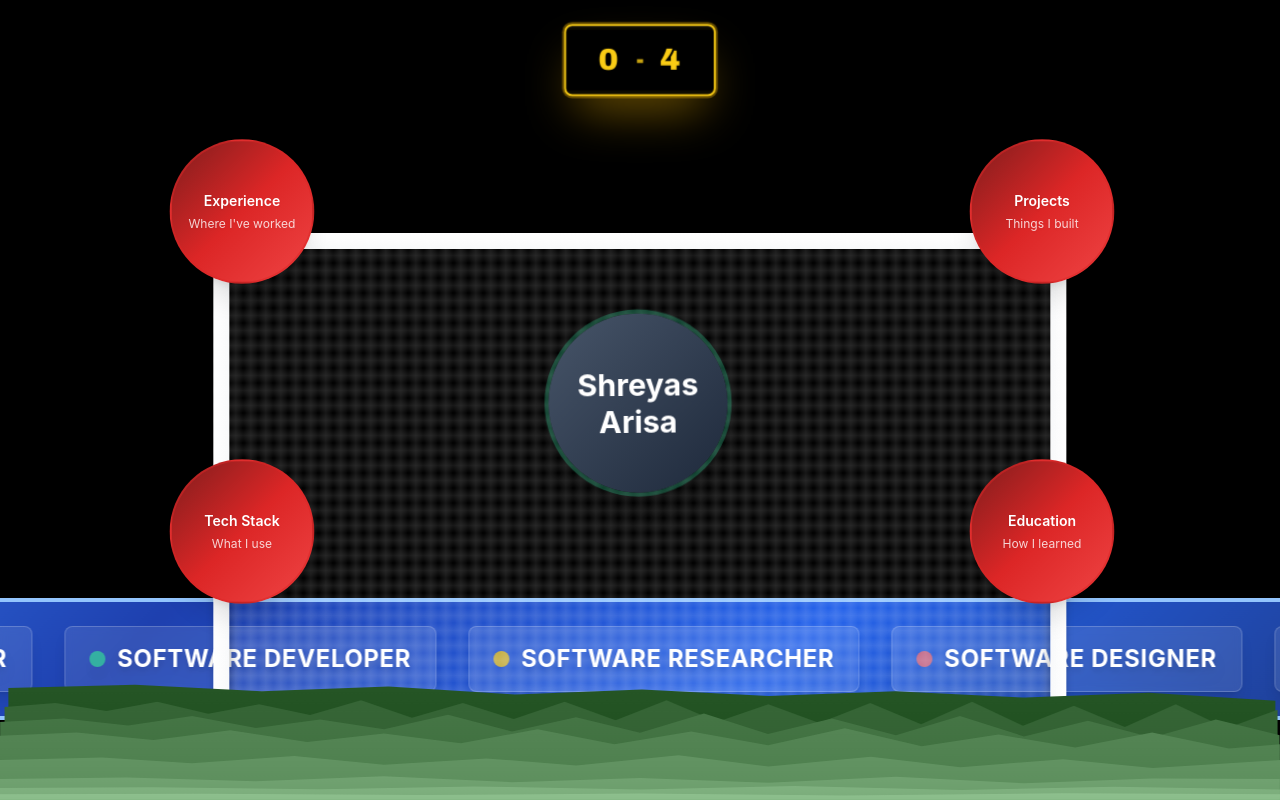
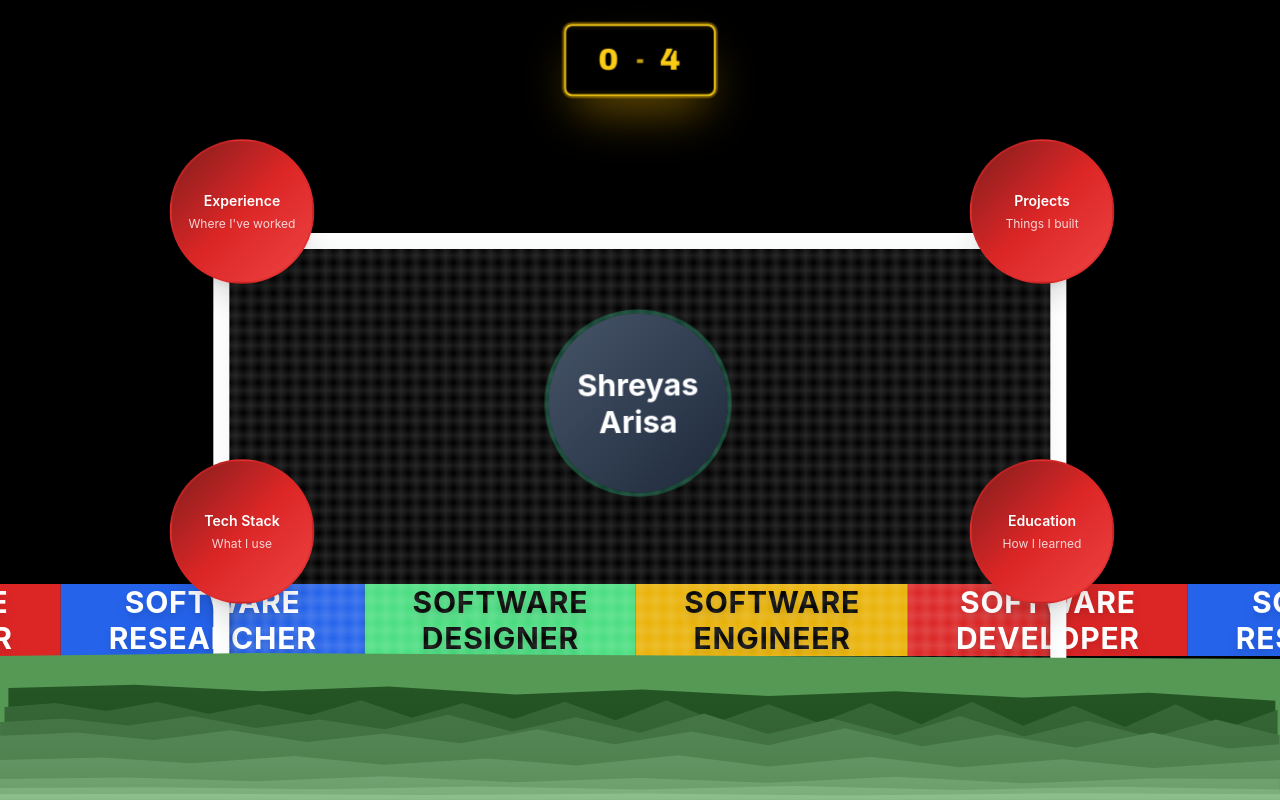
Before and after one commit to Shreyas765/Personal-Website, a React (Vite) app: page / in a window 1280 px wide. Built offline with nearby package versions, Linux system fonts and the light colour scheme.

Commit message:
safe commit

```diff
--- a/src/components/HubScene.jsx
+++ b/src/components/HubScene.jsx
@@ -26,95 +26,77 @@ const HubScene = ({ onSectionOpen, score, hasWon }) => {
       </div>
 
       {/* Enhanced Sponsor Board - Professional Roles with Realistic Sections */}
-      <div className="absolute bottom-20 left-0 w-full z-1 overflow-hidden">
+      <div className="absolute bottom-36 left-0 w-full z-1 overflow-hidden">
         <motion.div
-          className="flex items-center py-6 shadow-2xl border-t-4 border-b-4 border-blue-300"
+          className="flex items-center h-160 shadow-2xl"
           style={{
-            width: '200%',
-            background: 'linear-gradient(135deg, #1e3a8a 0%, #3b82f6 25%, #1e40af 50%, #2563eb 75%, #1e3a8a 100%)'
+            width: '200%'
           }}
           animate={{
-            x: [-1600, 0]
+            x: [0, -800]
           }}
           transition={{
             duration: 20,
             repeat: Infinity,
-            ease: "linear"
+            ease: "linear",
+            repeatType: "loop"
           }}
         >
-          <div className="flex items-center space-x-8 whitespace-nowrap min-w-full">
-            {/* Sponsor Section 1 */}
-            <div className="bg-white/10 backdrop-blur-sm border border-white/20 rounded-lg px-6 py-4 mx-2 shadow-lg">
-              <div className="flex items-center space-x-3">
-                <div className="w-4 h-4 bg-emerald-400 rounded-full animate-pulse shadow-lg"></div>
-                <span className="text-white font-bold text-2xl tracking-wide drop-shadow-lg">SOFTWARE DEVELOPER</span>
-              </div>
-            </div>
+          {/* First set of sponsor sections */}
+          <div className="flex items-center whitespace-nowrap">
+             {/* Sponsor Section 1 - Red */}
+             <div className="flex flex-col items-center justify-center px-12 h-full bg-red-600" style={{ minWidth: '200px' }}>
+               <span className="text-white font-bold text-3xl tracking-wide drop-shadow-lg">SOFTWARE</span>
+               <span className="text-white font-bold text-3xl tracking-wide drop-shadow-lg">DEVELOPER</span>
+             </div>
 
-            {/* Sponsor Section 2 */}
-            <div className="bg-white/10 backdrop-blur-sm border border-white/20 rounded-lg px-6 py-4 mx-2 shadow-lg">
-              <div className="flex items-center space-x-3">
-                <div className="w-4 h-4 bg-yellow-400 rounded-full animate-pulse shadow-lg"></div>
-                <span className="text-white font-bold text-2xl tracking-wide drop-shadow-lg">SOFTWARE RESEARCHER</span>
-              </div>
-            </div>
+             {/* Sponsor Section 2 - Blue */}
+             <div className="flex flex-col items-center justify-center px-12 h-full bg-blue-600" style={{ minWidth: '200px' }}>
+               <span className="text-white font-bold text-3xl tracking-wide drop-shadow-lg">SOFTWARE</span>
+               <span className="text-white font-bold text-3xl tracking-wide drop-shadow-lg">RESEARCHER</span>
+             </div>
 
-            {/* Sponsor Section 3 */}
-            <div className="bg-white/10 backdrop-blur-sm border border-white/20 rounded-lg px-6 py-4 mx-2 shadow-lg">
-              <div className="flex items-center space-x-3">
-                <div className="w-4 h-4 bg-red-400 rounded-full animate-pulse shadow-lg"></div>
-                <span className="text-white font-bold text-2xl tracking-wide drop-shadow-lg">SOFTWARE DESIGNER</span>
-              </div>
-            </div>
+             {/* Sponsor Section 3 - Light Green */}
+             <div className="flex flex-col items-center justify-center px-12 h-full bg-green-400" style={{ minWidth: '200px' }}>
+               <span className="text-black font-bold text-3xl tracking-wide drop-shadow-lg">SOFTWARE</span>
+               <span className="text-black font-bold text-3xl tracking-wide drop-shadow-lg">DESIGNER</span>
+             </div>
 
-            {/* Sponsor Section 4 (repeat for seamless loop) */}
-            <div className="bg-white/10 backdrop-blur-sm border border-white/20 rounded-lg px-6 py-4 mx-2 shadow-lg">
-              <div className="flex items-center space-x-3">
-                <div className="w-4 h-4 bg-emerald-400 rounded-full animate-pulse shadow-lg"></div>
-                <span className="text-white font-bold text-2xl tracking-wide drop-shadow-lg">SOFTWARE DEVELOPER</span>
-              </div>
-            </div>
+             {/* Sponsor Section 4 - Yellow */}
+             <div className="flex flex-col items-center justify-center px-12 h-full bg-yellow-500" style={{ minWidth: '200px' }}>
+               <span className="text-black font-bold text-3xl tracking-wide drop-shadow-lg">SOFTWARE</span>
+               <span className="text-black font-bold text-3xl tracking-wide drop-shadow-lg">ENGINEER</span>
+             </div>
+          </div>
 
-            {/* Sponsor Section 5 */}
-            <div className="bg-white/10 backdrop-blur-sm border border-white/20 rounded-lg px-6 py-4 mx-2 shadow-lg">
-              <div className="flex items-center space-x-3">
-                <div className="w-4 h-4 bg-yellow-400 rounded-full animate-pulse shadow-lg"></div>
-                <span className="text-white font-bold text-2xl tracking-wide drop-shadow-lg">SOFTWARE RESEARCHER</span>
-              </div>
-            </div>
+          {/* Duplicate set 1 for seamless loop */}
+          <div className="flex items-center whitespace-nowrap">
+             {/* Sponsor Section 1 - Red (duplicate) */}
+             <div className="flex flex-col items-center justify-center px-12 h-full bg-red-600" style={{ minWidth: '200px' }}>
+               <span className="text-white font-bold text-3xl tracking-wide drop-shadow-lg">SOFTWARE</span>
+               <span className="text-white font-bold text-3xl tracking-wide drop-shadow-lg">DEVELOPER</span>
+             </div>
 
-            {/* Sponsor Section 6 */}
-            <div className="bg-white/10 backdrop-blur-sm border border-white/20 rounded-lg px-6 py-4 mx-2 shadow-lg">
-              <div className="flex items-center space-x-3">
-                <div className="w-4 h-4 bg-red-400 rounded-full animate-pulse shadow-lg"></div>
-                <span className="text-white font-bold text-2xl tracking-wide drop-shadow-lg">SOFTWARE DESIGNER</span>
-              </div>
-            </div>
+             {/* Sponsor Section 2 - Blue (duplicate) */}
+             <div className="flex flex-col items-center justify-center px-12 h-full bg-blue-600" style={{ minWidth: '200px' }}>
+               <span className="text-white font-bold text-3xl tracking-wide drop-shadow-lg">SOFTWARE</span>
+               <span className="text-white font-bold text-3xl tracking-wide drop-shadow-lg">RESEARCHER</span>
+             </div>
 
-            {/* Sponsor Section 7 (third repeat for seamless loop) */}
-            <div className="bg-white/10 backdrop-blur-sm border border-white/20 rounded-lg px-6 py-4 mx-2 shadow-lg">
-              <div className="flex items-center space-x-3">
-                <div className="w-4 h-4 bg-emerald-400 rounded-full animate-pulse shadow-lg"></div>
-                <span className="text-white font-bold text-2xl tracking-wide drop-shadow-lg">SOFTWARE DEVELOPER</span>
-              </div>
-            </div>
+             {/* Sponsor Section 3 - Light Green (duplicate) */}
+             <div className="flex flex-col items-center justify-center px-12 h-full bg-green-400" style={{ minWidth: '200px' }}>
+               <span className="text-black font-bold text-3xl tracking-wide drop-shadow-lg">SOFTWARE</span>
+               <span className="text-black font-bold text-3xl tracking-wide drop-shadow-lg">DESIGNER</span>
+             </div>
 
-            {/* Sponsor Section 8 */}
-            <div className="bg-white/10 backdrop-blur-sm border border-white/20 rounded-lg px-6 py-4 mx-2 shadow-lg">
-              <div className="flex items-center space-x-3">
-                <div className="w-4 h-4 bg-yellow-400 rounded-full animate-pulse shadow-lg"></div>
-                <span className="text-white font-bold text-2xl tracking-wide drop-shadow-lg">SOFTWARE RESEARCHER</span>
-              </div>
-            </div>
+             {/* Sponsor Section 4 - Yellow (duplicate) */}
+             <div className="flex flex-col items-center justify-center px-12 h-full bg-yellow-500" style={{ minWidth: '200px' }}>
+               <span className="text-black font-bold text-3xl tracking-wide drop-shadow-lg">SOFTWARE</span>
+               <span className="text-black font-bold text-3xl tracking-wide drop-shadow-lg">ENGINEER</span>
+             </div>
+          </div>
 
-            {/* Sponsor Section 9 */}
-            <div className="bg-white/10 backdrop-blur-sm border border-white/20 rounded-lg px-6 py-4 mx-2 shadow-lg">
-              <div className="flex items-center space-x-3">
-                <div className="w-4 h-4 bg-red-400 rounded-full animate-pulse shadow-lg"></div>
-                <span className="text-white font-bold text-2xl tracking-wide drop-shadow-lg">SOFTWARE DESIGNER</span>
-              </div>
-            </div>
-          </div>
+
         </motion.div>
       </div>
 
@@ -184,7 +166,7 @@ const HubScene = ({ onSectionOpen, score, hasWon }) => {
 
       {/* Soccer Goal Background - Behind the Grass */}
       {/* Goal frame - main structure */}
-      <div className="absolute bottom-1/3 left-1/2 transform -translate-x-1/2 translate-y-1/2 w-2/3 h-3/4 z-5">
+      <div className="absolute bottom-1/3 left-1/2 transform -translate-x-1/2 translate-y-1/2 w-2/3 h-3/4 z-1">
         {/* Left post */}
         <div className="absolute left-0 top-0 w-4 h-full bg-white shadow-lg" style={{
           background: 'linear-gradient(to right, #ffffff, #f8f9fa)',
@@ -383,6 +365,25 @@ const HubScene = ({ onSectionOpen, score, hasWon }) => {
           }}
         />
 
+        {/* Grass layer 9 - extra coverage for black spots */}
+        <motion.div
+          className="absolute bottom-0 left-0 w-full h-72 -z-10"
+          style={{
+            background: 'linear-gradient(to top,rgb(84, 153, 84),rgb(88, 153, 88))',
+            clipPath: 'polygon(0% 100%, 0% 50%, 20% 49%, 100% 51%, 60% 49%, 100% 51%, 100% 100%, 100% 100%)'
+          }}
+          animate={{
+            x: [0, 0.05, -0.05, 0],
+            scaleX: [1, 1.0003, 0.9997, 1]
+          }}
+          transition={{
+            duration: 1.5,
+            repeat: Infinity,
+            ease: "easeInOut",
+            delay: 4
+          }}
+        />
+
       </div>
 
     </div>
```
